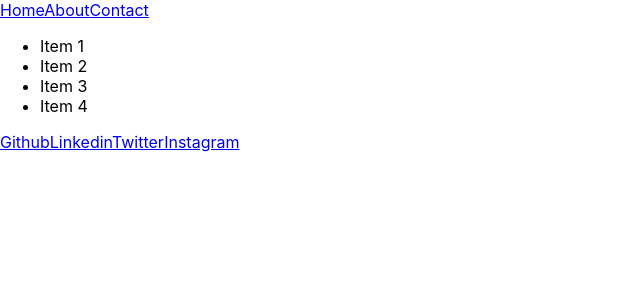
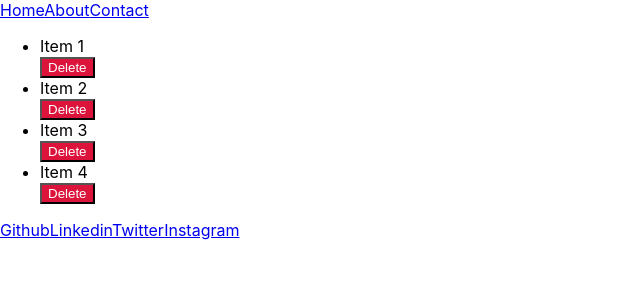
Before and after one commit to palak1101/React-FSWD, a React (Create React App) app in the folder myapp/: page / in a window 1280 px wide. Shown: the top 300 px of the page, without its empty margins (0-640 px from the left). Built offline with nearby package versions, Linux system fonts and the light colour scheme; the HTML template or start-up script is replaced by a standard one.

Commit message:
react props

```diff
--- a/myapp/src/components/Content.js
+++ b/myapp/src/components/Content.js
@@ -1,3 +1,5 @@
+import ListItem from './ListItem'
+
 const Content = () => {
 
     const chores = ["Item 1", "Item 2", "Item 3", "Item 4"]
@@ -5,9 +7,11 @@
     return (
         <div className="container">
             <ul>
-                {
-                    chores.map(chore => <li>{chore}</li>)
-                }
+
+               {
+                   chores.map(chore => <ListItem chore={chore} />)
+               }
+
             </ul>
         </div>
     );
--- /dev/null
+++ b/myapp/src/components/ListItem.js
@@ -0,0 +1,15 @@
+const ListItem = ({ chore }) => {
+
+    //console.log(chore)
+
+    return (
+        <li>
+            <div>
+                {chore}
+            </div>
+            <button style={{ background: 'crimson', color: 'white' }}>Delete</button>
+        </li>
+    );
+}
+
+export default ListItem;
```
